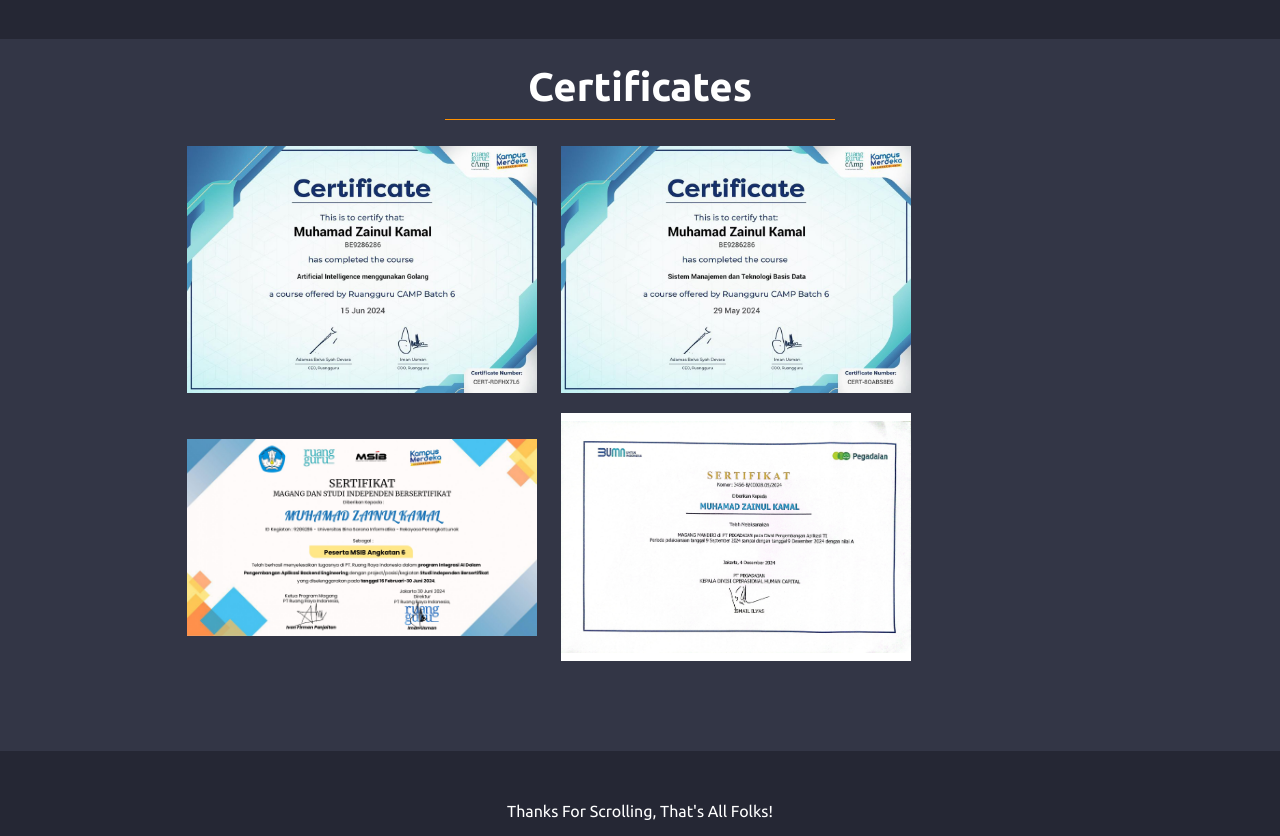
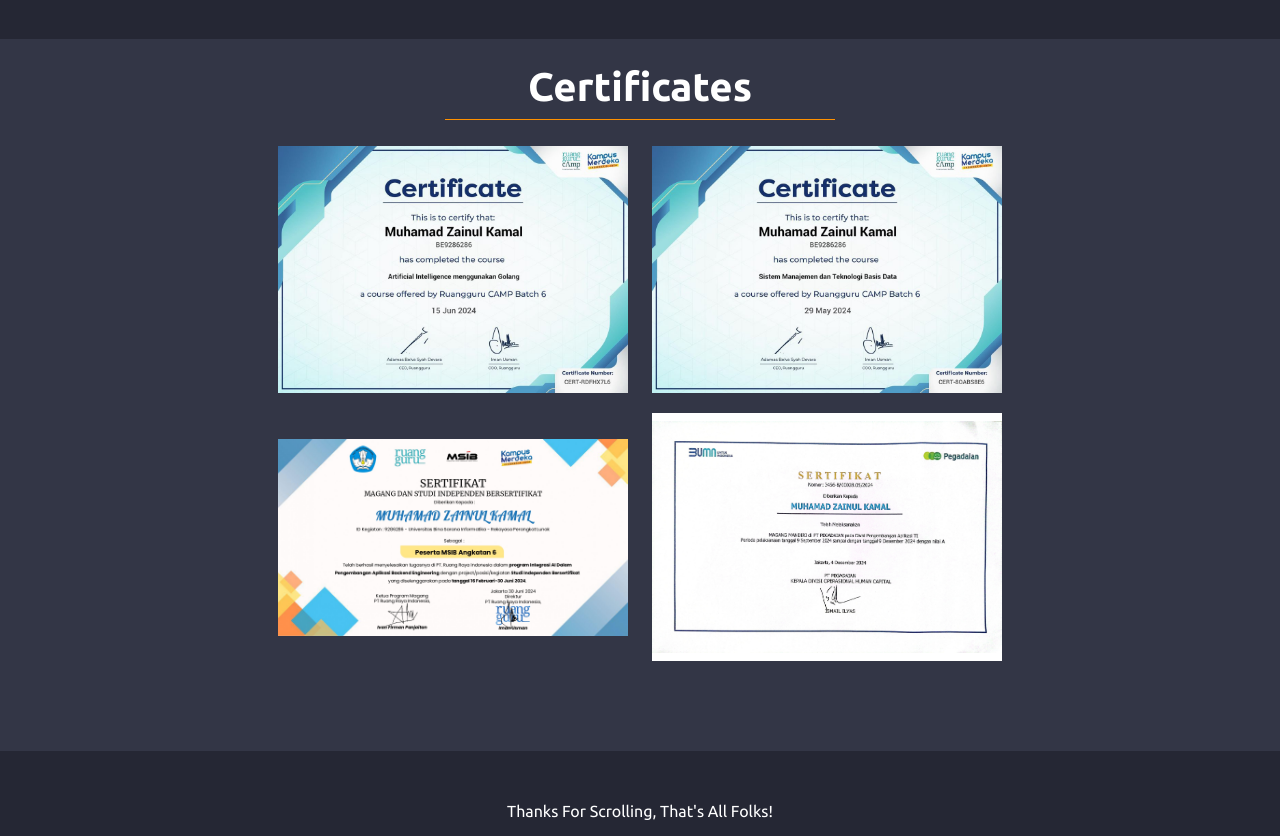
Before and after one commit to HIUNCY/portofolio, a plain HTML site: page index.html in a window 1280 px wide. Shown: the part 1660-2496 px from the top of the page. Drawn offline with nearby package versions, Linux system fonts and the light colour scheme.

Commit message:
fix certificates position

```diff
--- a/index.html
+++ b/index.html
@@ -138,7 +138,7 @@
                     </div>
                 </div>
                 <div class="row justify-content-center">
-                    <div class="col-lg-10 col-md-12text-center pt-3">
+                    <div class="col-lg-10 col-md-12 text-center pt-3">
                         <img src="./img/AIGO.jpg" alt="">
                         <img src="./img/Database.jpg" alt="">
                         <img src="./img/MSIB.jpg" alt="">
```
